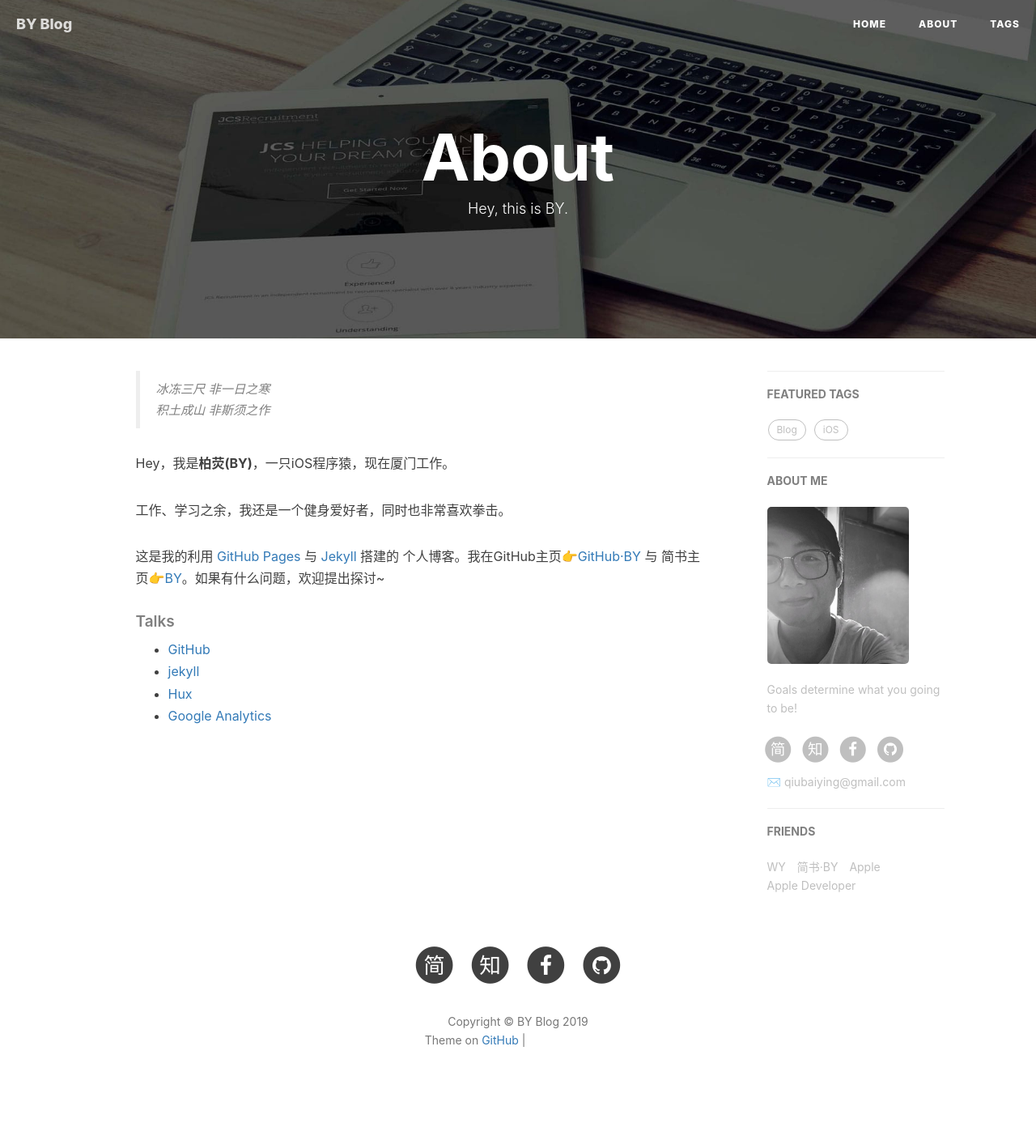
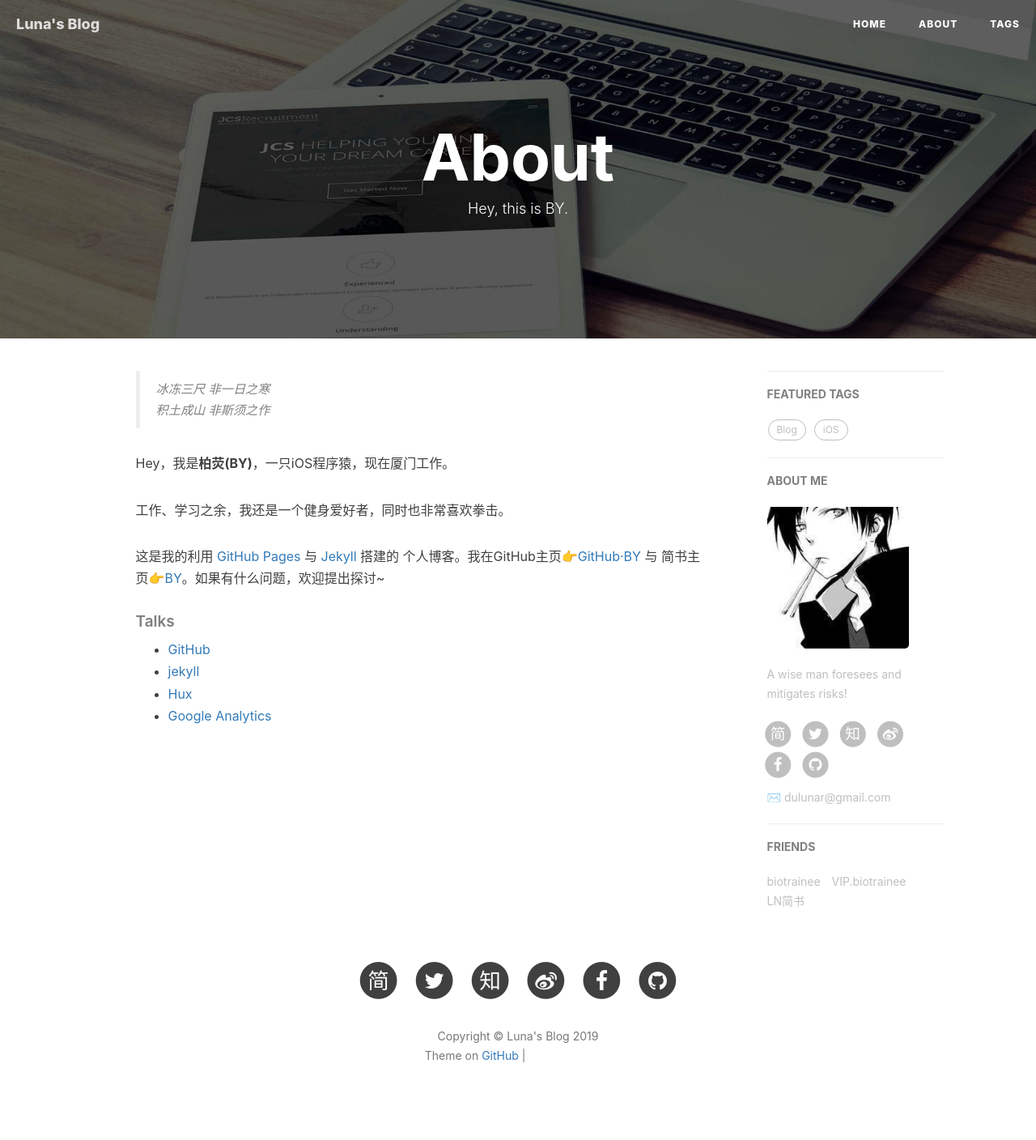
Before and after one commit to gygys/gygys.github.io, a Jekyll site: the page built from about.html, in a window 1280 px wide. Shown: the whole page at 81% size. Built offline with Jekyll 4.4.1, drawn with Linux system fonts in a browser that asks for light colours; nearby versions of some CDN libraries; comment, search, counter and statistics services are not loaded; grey boxes are pictures that could not be loaded.

Commit message:
update_config

```diff
--- a/_config.yml
+++ b/_config.yml
@@ -1,29 +1,29 @@
 # Site settings
-title: BY Blog
-SEOTitle: 柏荧的博客 | BY Blog
+title: Luna's Blog
+SEOTitle: 鲁娜的博客 | Luna's Blog
 header-img: img/post-bg-desk.jpg
-email: qiubaiying@gmail.com
-description: "Every failure is leading towards success."
-keyword: "BY, BY Blog, 柏荧的博客, qiubaiying, 邱柏荧, iOS, Apple, iPhone"
-url: "http://qiubaiying.github.io"          # your host, for absolute URL
+email: dulunar@gmail.com
+description: "As heaven maintains vigor through movements, a gentleman should constantly strive for self-perfection."
+keyword: "LN, Luna's Blog, 鲁娜的博客, dulunar, 鲁娜, Bioinformatics, Genome, Single-Cell, Sequence."
+url: "http://lunar.github.io"          # your host, for absolute URL
 baseurl: ""      # for example, '/blog' if your blog hosted on 'host/blog'
-github_repo: "https://github.com/qiubaiying/qiubaiying.github.io.git" # you code repository
+github_repo: "https://github.com/dulunar/lunar.github.io.git" # you code repository
 
 # Sidebar settings
 sidebar: true                           # whether or not using Sidebar.
-sidebar-about-description: "Goals determine what you going to be!"
-sidebar-avatar: /img/about-BY-gentle.jpg      # use absolute URL, seeing it's used in both `/` and `/about/`
+sidebar-about-description: "A wise man foresees and mitigates risks!"
+sidebar-avatar: /img/avatar_m.jpg      # use absolute URL, seeing it's used in both `/` and `/about/`
 
 
 
 # SNS settings
 RSS: false
-# weibo_username:     qiubaiying
-zhihu_username:     qiubaiying
-github_username:    qiubaiying
-facebook_username:  baiying.qiu.7
-jianshu_username:   e71990ada2fd
-#twitter_username:   qiubaiying
+weibo_username:     dulunar
+zhihu_username:     dulunar
+github_username:    dulunar
+facebook_username:  dulunar
+jianshu_username:   79150c347235
+twitter_username:   dulunar
 
 
 
@@ -33,14 +33,14 @@ jianshu_username:   e71990ada2fd
 permalink: pretty
 paginate: 10
 exclude: ["less","node_modules","Gruntfile.js","package.json","README.md"]
-anchorjs: true                          # if you want to customize anchor. check out line:181 of `post.html`
+anchorjs: true
+# if you want to customize anchor. check out line:181 of `post.html`
 
 
 
 # Gems
 # from PR#40, to support local preview for Jekyll 3.0
 gems: [jekyll-paginate]
-
 
 
 
@@ -51,22 +51,23 @@ gems: [jekyll-paginate]
 markdown: kramdown
 highlighter: rouge
 kramdown:
-  input: GFM                            # use Github Flavored Markdown !important
+  input: GFM
+  # use Github Flavored Markdown !important
 
 
 
 # 评论系统
 # Disqus（https://disqus.com/）
-# disqus_username: qiubaiying
+disqus_username: dulunar
 
 # Gitalk
 gitalk:
   enable: true    #是否开启Gitalk评论
-  clientID: f2c84e7629bb1446c1a4                            #生成的clientID
-  clientSecret: ca6d6139d1e1b8c43f8b2e19492ddcac8b322d0d    #生成的clientSecret
-  repo: qiubaiying.github.io    #仓库名称
-  owner: qiubaiying    #github用户名
-  admin: qiubaiying
+  clientID: 4a8bbb2671cf6982b332                            #生成的clientID
+  clientSecret: 2b43e9ce9d36928af062927bf097b45da7d1f2e6    #生成的clientSecret
+  repo: lunar.github.io    #仓库名称
+  owner: dulunar    #github用户名
+  admin: dulunar
   distractionFreeMode: true #是否启用类似FB的阴影遮罩
 
 
@@ -74,11 +75,11 @@ gitalk:
 
 # Analytics settings
 # Baidu Analytics
-ba_track_id: b50bf2b12b5338a1845e33832976fd68
+ba_track_id: 2474e4b0050de4b3f4cea635cb6935c0
 
 # Google Analytics
-ga_track_id: 'UA-90855596-1'            # Format: UA-xxxxxx-xx
-ga_domain: qiubaiying.top               # 默认的是 auto, 这里我是自定义了的域名，你如果没有自己的域名，需要改成auto
+ga_track_id: 'UA-149381501-1'            # Format: UA-xxxxxx-xx
+ga_domain: auto               # 默认的是 auto, 这里我是自定义了的域名，你如果没有自己的域名，需要改成auto
 
 
 
@@ -99,16 +100,13 @@ service-worker: true
 # Friends
 friends: [
     {
-        title: "WY",
-        href: "http://zhengwuyang.com"
+        title: "biotrainee",
+        href: "http://www.biotrainee.com"
     },{
-        title: "简书·BY",
-        href: "http://www.jianshu.com/u/e71990ada2fd"
+        title: "VIP.biotrainee",
+        href: "https://vip.biotrainee.com"
     },{
-        title: "Apple",
-        href: "https://apple.com"
-    },{
-        title: "Apple Developer",
-        href: "https://developer.apple.com/"
+        title: "LN简书",
+        href: "https://www.jianshu.com/u/79150c347235"
     }
 ]
```
